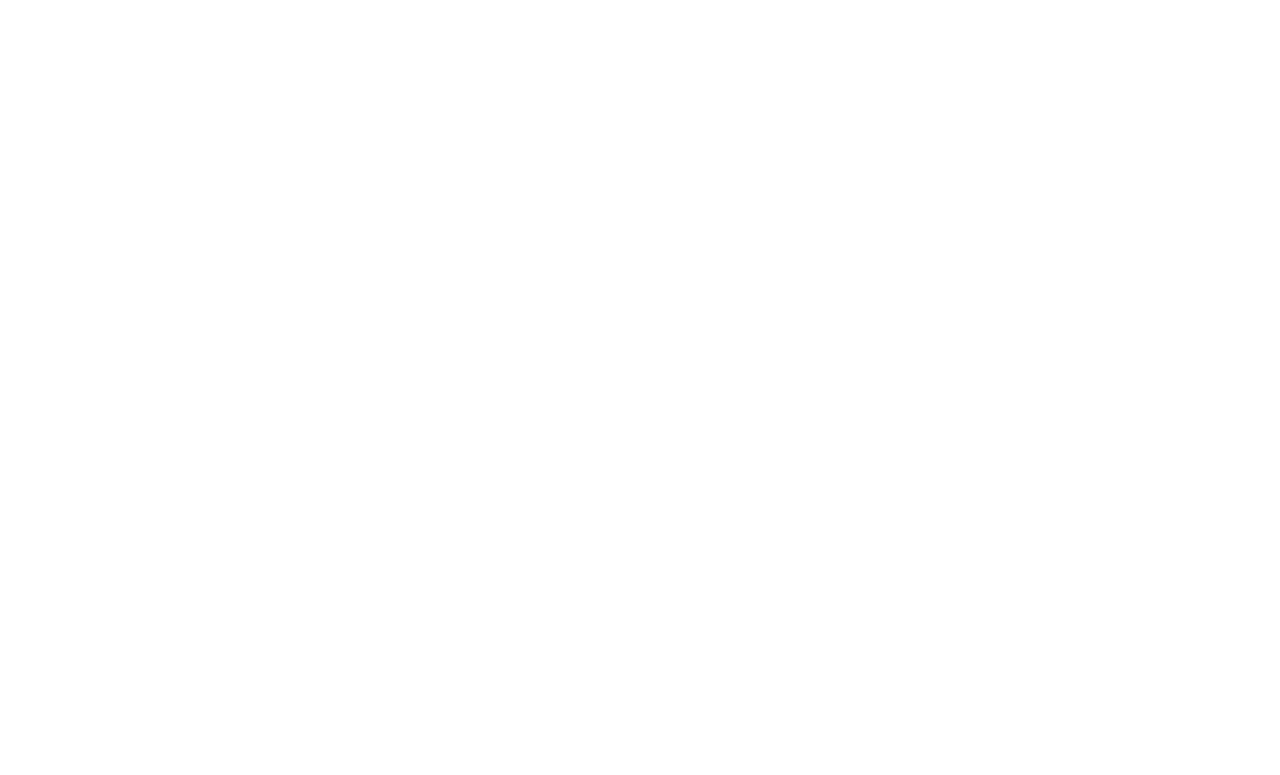
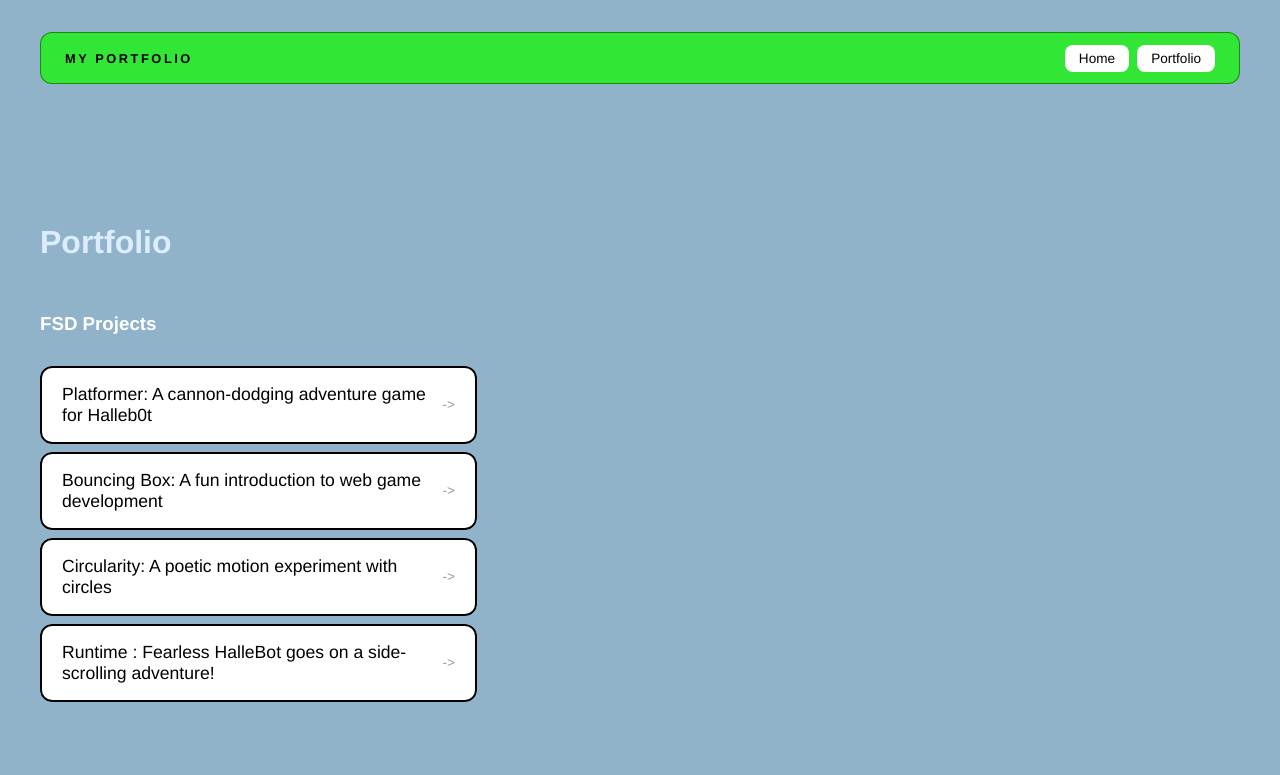
Before and after one commit to SebastianRodriguezA/SebastianRodriguezA.github.io, a plain HTML site: page portfolio.html in a window 1280 px wide. Drawn offline with Linux system fonts and the light colour scheme.

Commit message:
Final Step Portfolio

```diff
--- a/portfolio.html
+++ b/portfolio.html
@@ -0,0 +1,49 @@
+<!DOCTYPE html>
+<html>
+  <head>
+    <title>Portfolio</title>
+    <link rel="stylesheet" href="style.css">
+  </head>
+
+  <body>
+    <!-- All content goes here -->
+    <div id="all-contents">
+      <nav>
+        <h1>My Portfolio</h1>
+        <ul id="nav-ul">
+          <li class="nav-li">
+            <a href="index.html">Home</a>
+          </li>
+          <li class="nav-li">
+            <a href="portfolio.html">Portfolio</a>
+          </li>
+        </ul>
+      </nav>
+
+      <main>
+        <div class="content">
+          <h1>Portfolio</h1>
+          <h3>FSD Projects</h3>
+          <ul id="portfolio">
+            <li>
+              <a href="fsd-projects/platformer/">Platformer: A cannon-dodging adventure game for Halleb0t</a>
+            </li>
+            <li>
+              <a href="fsd-projects/bouncing-box/">Bouncing Box: A fun introduction to web game development</a>
+            </li>
+            <li>
+              <a href="fsd-projects/circularity/">Circularity: A poetic motion experiment with circles</a>
+            </li>
+            <li>
+              <a href="projects/runtime/">Runtime : Fearless HalleBot goes on a side-scrolling adventure!</a>
+            </li>
+          </ul>
+
+          <!--ASD Projects will go here-->
+
+
+        </div>
+      </main>
+    </div>
+  </body>
+</html>
--- a/style.css
+++ b/style.css
@@ -160,3 +160,57 @@ nav h1 {
     background: #000;
     color: #fff;
 }
+
+
+/* Portfolio styles */
+.content h1 {
+  color: rgb(220, 237, 255);
+}
+
+#portfolio {
+  list-style: none;
+  margin: 0;
+  padding: 0;
+  width: 100%;
+  display: flex;
+  flex-direction: column;
+  gap: 8px;
+}
+
+#portfolio li {
+  border-radius: 12px;
+  overflow: hidden;
+}
+
+#portfolio a {
+  display: flex;
+  justify-content: space-between;
+  align-items: center;
+  text-decoration: none;
+  color: #000000;
+  padding: 16px 20px;
+  font-size: 1.1rem;
+  font-weight: 500;
+  background: #fff;
+  border: 2px solid #000000;
+  border-radius: 12px;
+  transition: background 0.25s ease, color 0.25s ease, transform 0.25s ease;
+}
+
+#portfolio a:hover {
+  background: #000;
+  color: #fff;
+  transform: translateX(4px);
+}
+
+#portfolio a::after {
+  content: "->";
+  font-size: 0.85rem;
+  opacity: 0.4;
+  transition: opacity 0.25s ease;
+  white-space: nowrap;
+}
+
+#portfolio a:hover::after {
+  opacity: 1;
+}
```
